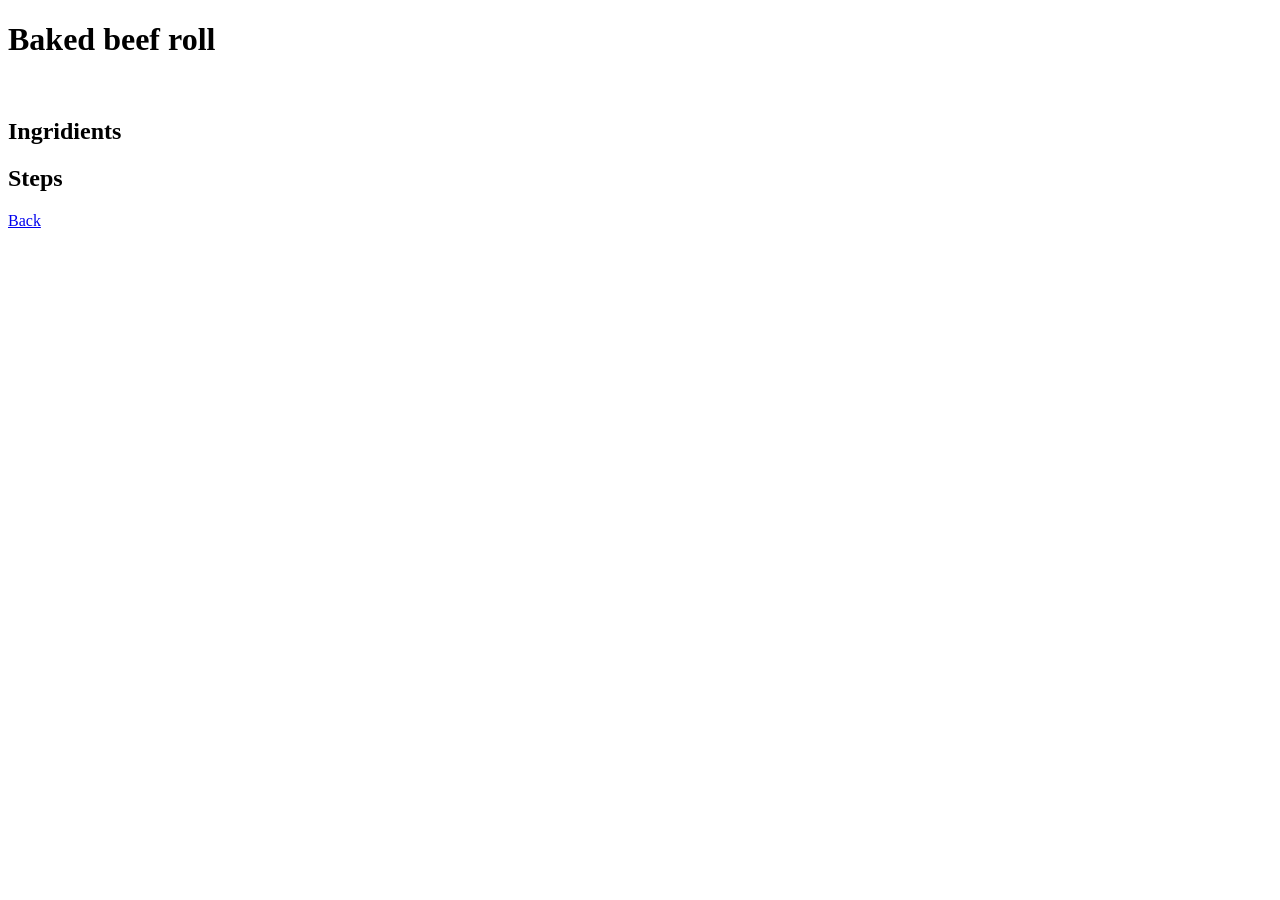
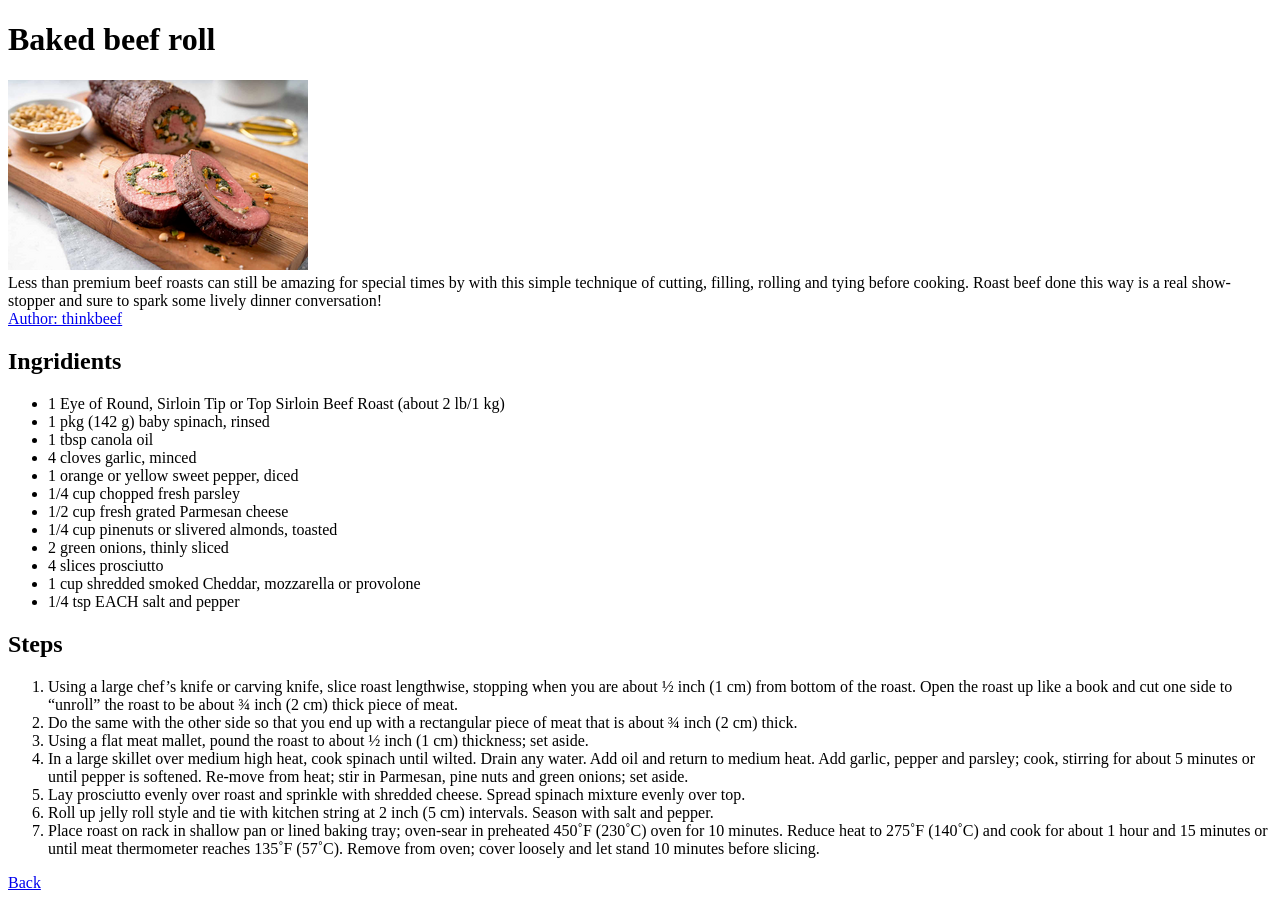
Before and after one commit to GrigoriyPlotnikov/odin-recipes, a plain HTML site: page recipes/baked-beef.html in a window 1280 px wide. Before the commit the page ends 800 px from the top, so only its background shows below. Drawn offline with Linux system fonts and the light colour scheme.

Commit message:
Beef page

```diff
--- a/recipes/baked-beef.html
+++ b/recipes/baked-beef.html
@@ -8,12 +8,34 @@
 </head>
 <body>
     <h1>Baked beef roll</h1>
-    <img />
-    <div></div>
+    <img src="./Baked-Beef.png" />
+    <div>Less than premium beef roasts can still be amazing for special times by with this simple technique of cutting, filling, rolling and tying before cooking. Roast beef done this way is a real show-stopper and sure to spark some lively dinner conversation!</div>
+    <a href="https://thinkbeef.ca/stuffed-and-rolled-roast-beef">Author: thinkbeef</a>
     <h2>Ingridients</h2>
-    <ul></ul>
+    <ul>
+        <li>1 Eye of Round, Sirloin Tip or Top Sirloin Beef Roast (about 2 lb/1 kg)</li>
+        <li>1 pkg (142 g) baby spinach, rinsed</li>
+        <li>1 tbsp canola oil</li>
+        <li>4 cloves garlic, minced</li>
+        <li>1 orange or yellow sweet pepper, diced</li>
+        <li>1/4 cup chopped fresh parsley</li>
+        <li>1/2 cup fresh grated Parmesan cheese</li>
+        <li>1/4 cup pinenuts or slivered almonds, toasted</li>
+        <li>2 green onions, thinly sliced</li>
+        <li>4 slices prosciutto</li>
+        <li>1 cup shredded smoked Cheddar, mozzarella or provolone</li>
+        <li>1/4 tsp EACH salt and pepper</li>
+    </ul>
     <h2>Steps</h2>
-    <ol></ol>
+    <ol>
+        <li>Using a large chef’s knife or carving knife, slice roast lengthwise, stopping when you are about ½ inch (1 cm) from bottom of the roast. Open the roast up like a book and cut one side to “unroll” the roast to be about ¾ inch (2 cm) thick piece of meat.</li>
+        <li>Do the same with the other side so that you end up with a rectangular piece of meat that is about ¾ inch (2 cm) thick.</li>
+        <li>Using a flat meat mallet, pound the roast to about ½ inch (1 cm) thickness; set aside.</li>
+        <li> In a large skillet over medium high heat, cook spinach until wilted. Drain any water. Add oil and return to medium heat. Add garlic, pepper and parsley; cook, stirring for about 5 minutes or until pepper is softened. Re-move from heat; stir in Parmesan, pine nuts and green onions; set aside.</li>
+        <li>Lay prosciutto evenly over roast and sprinkle with shredded cheese. Spread spinach mixture evenly over top.</li>
+        <li>Roll up jelly roll style and tie with kitchen string at 2 inch (5 cm) intervals. Season with salt and pepper.</li>
+        <li>Place roast on rack in shallow pan or lined baking tray; oven-sear in preheated 450˚F (230˚C) oven for 10 minutes. Reduce heat to 275˚F (140˚C) and cook for about 1 hour and 15 minutes or until meat thermometer reaches 135˚F (57˚C). Remove from oven; cover loosely and let stand 10 minutes before slicing.</li>
+    </ol>
     <a href="../index.html">Back</a>
 </body>
 </html>
```
Also changed, not shown: recipes/Baked-Beef.png (added).
